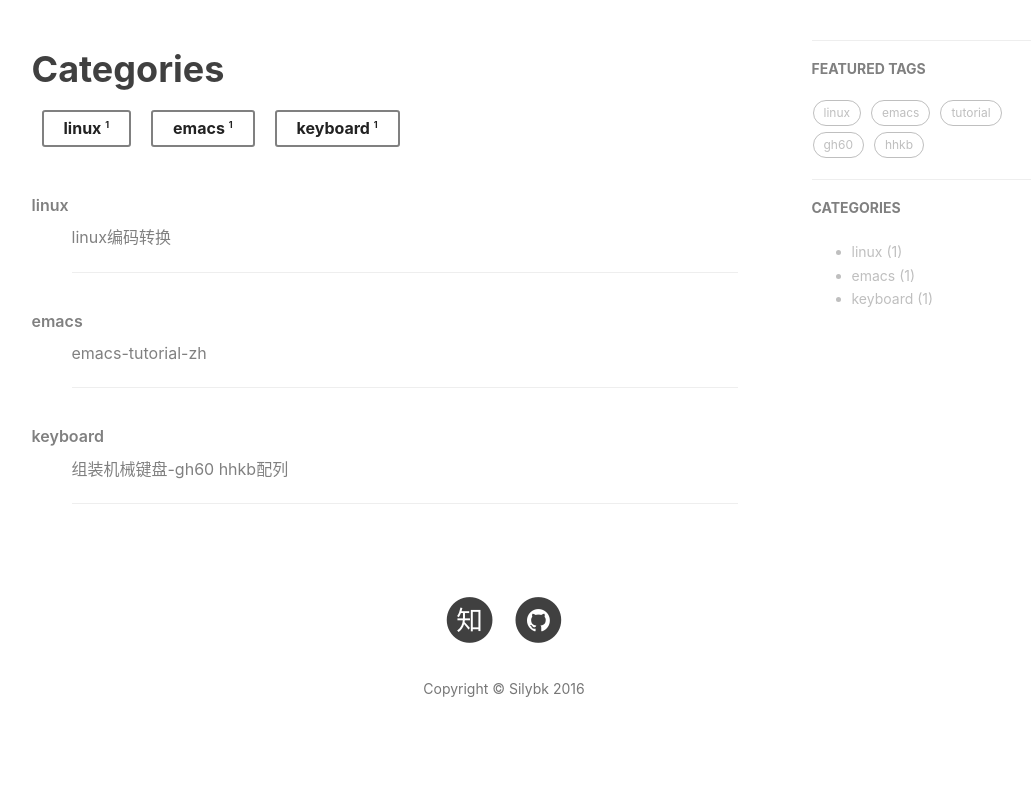
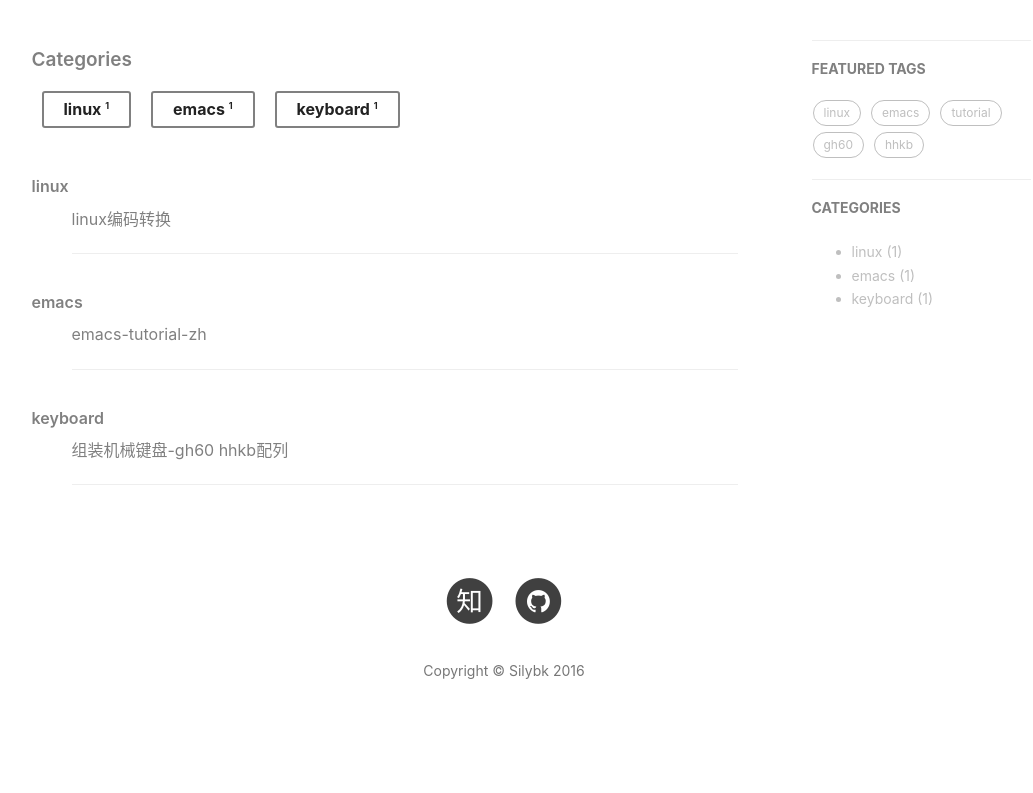
Before and after one commit to silybk/silybk.github.io, a Jekyll site: the page built from categories.html, in a window 1280 px wide. Shown: the part 398-1191 px from the top of the page, without its empty margins (136-1169 px from the left). Built offline with Jekyll 4.4.1, drawn with Linux system fonts in a browser that asks for light colours; nearby versions of some CDN libraries; comment, search, counter and statistics services are not loaded.

Commit message:
Update categories.html

```diff
--- a/categories.html
+++ b/categories.html
@@ -6,7 +6,7 @@ permalink: /categories/
 ---
 <article class="hentry">
 <div class="article">
-    <h1 class="title">{{ page.title }}</h3>
+    <h5 class="title">{{ page.title }}</h5>
     <ul class="categories">
     {% assign categories_list = site.categories %}
     {% for category in categories_list %}
```
